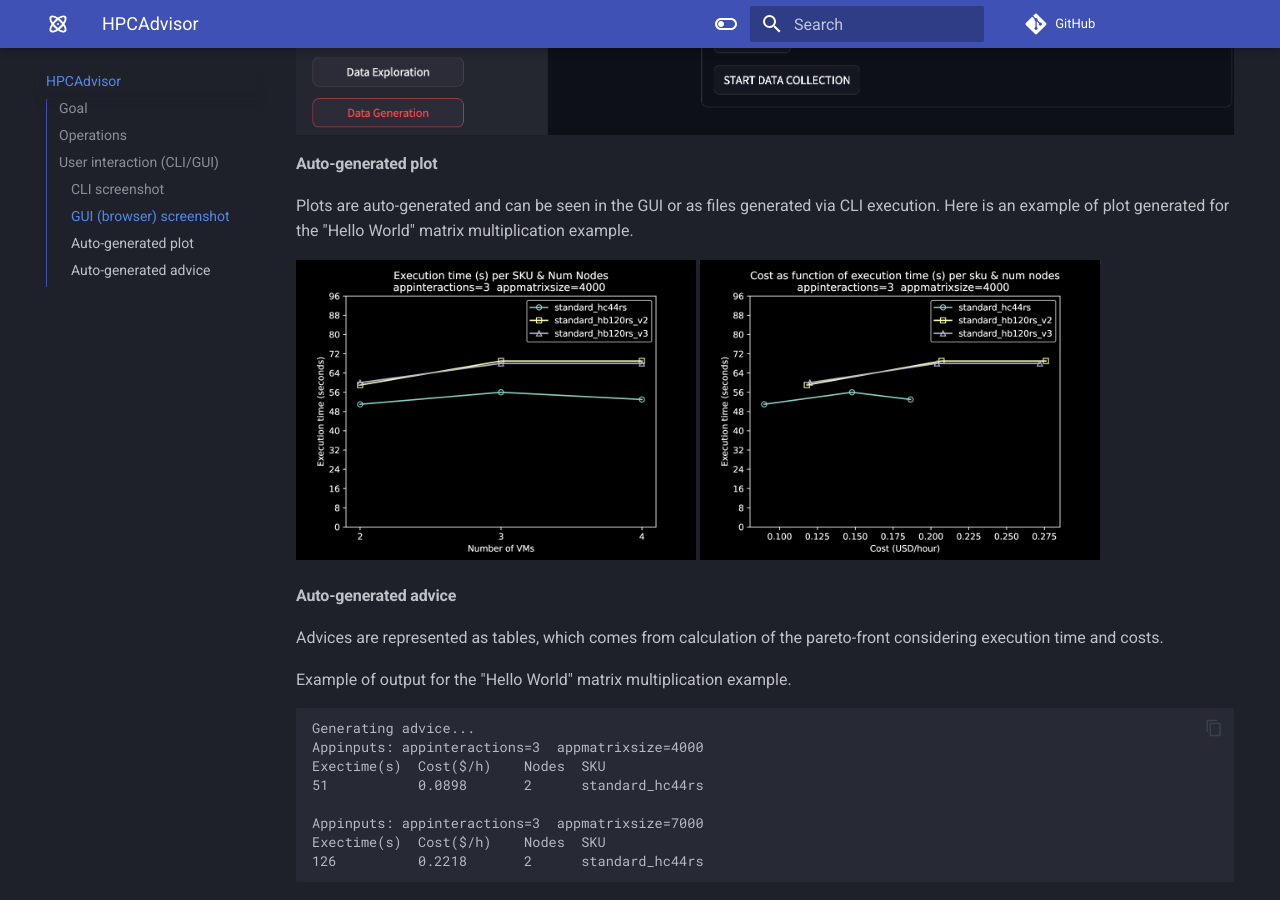
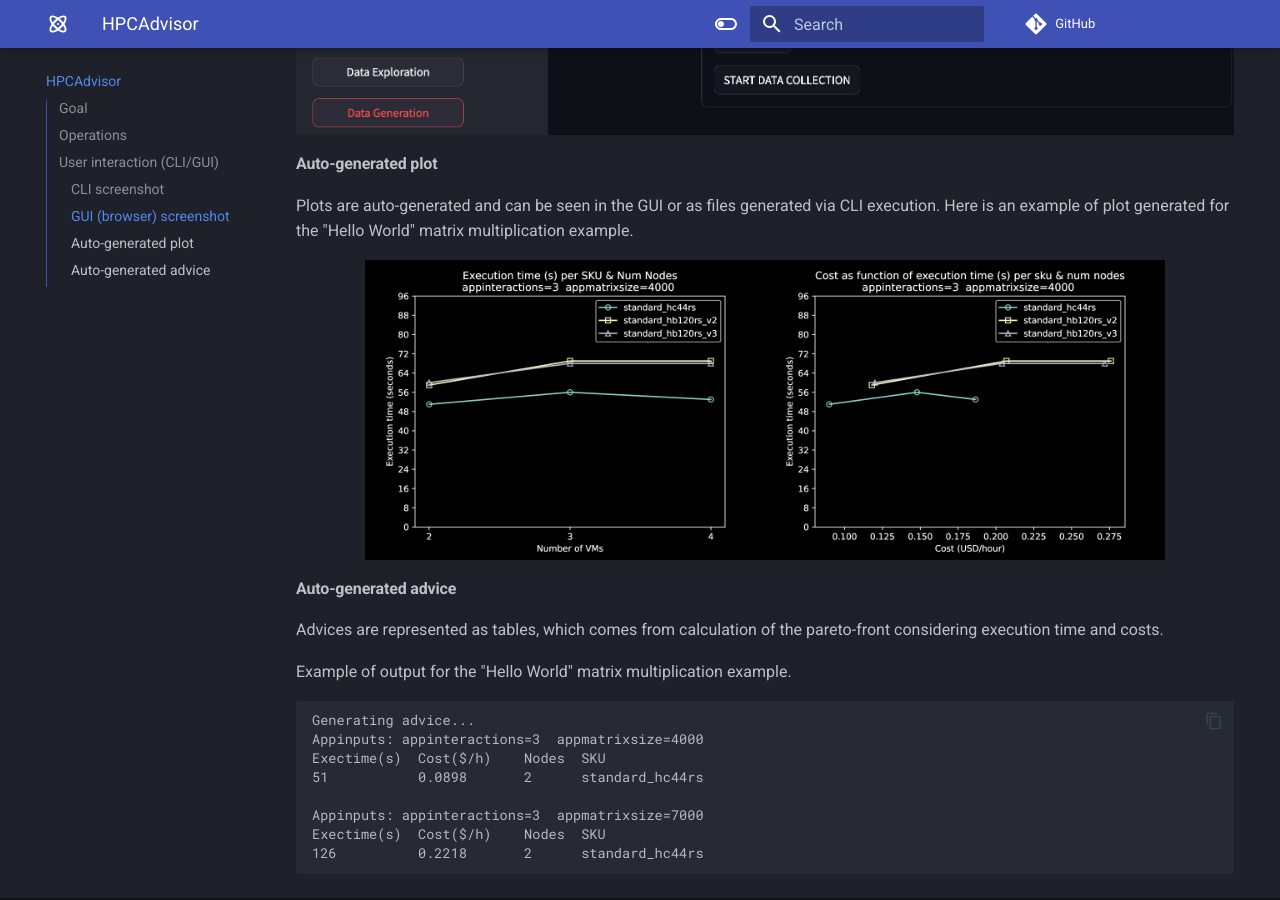
Before and after one commit to Azure/hpcadvisor, an MkDocs documentation site: the page built from docs/index.md, in a window 1280 px wide and 900 px high, scrolled down 1883 px. Built offline with MkDocs 1.6.1 and Material for MkDocs 9.7.7, drawn with Linux system fonts in a browser that asks for light colours; comment, search, counter and statistics services are not loaded.

Commit message:
update plot figure position in docs

```diff
--- a/docs/index.md
+++ b/docs/index.md
@@ -68,10 +68,10 @@ CLI execution. Here is an example of plot generated for the "Hello World" matrix
 multiplication example.
 
 
-<p float="center">
+<div style="display:flex; justify-content:center;">
 <img src="./figs/example_exectime_vs_numnodes.png" title="HPCAdvisor plot" alt="alt text" width="400" />
 <img src="./figs/example_exectime_vs_cost.png" title="HPCAdvisor plot" alt="alt text" width="400" />
-</p>
+</div>
 
 
 #### Auto-generated advice
```
